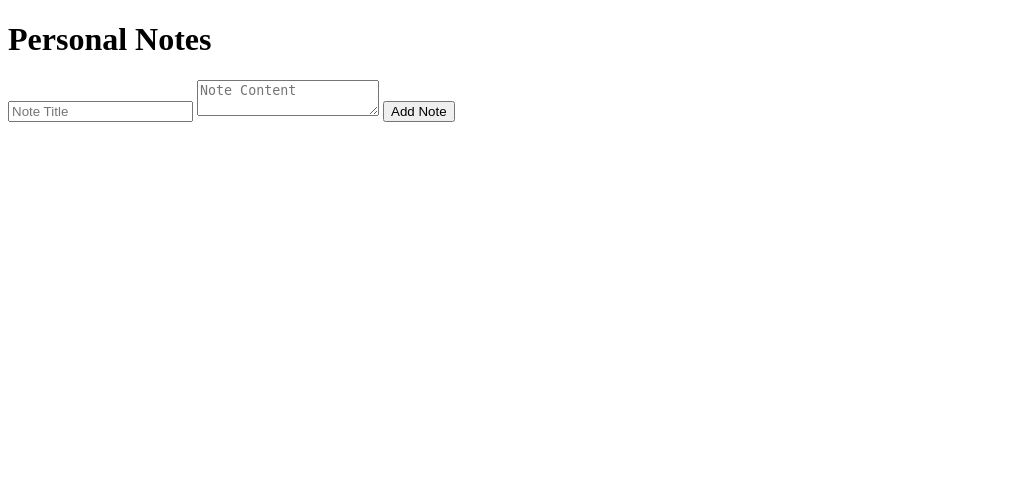
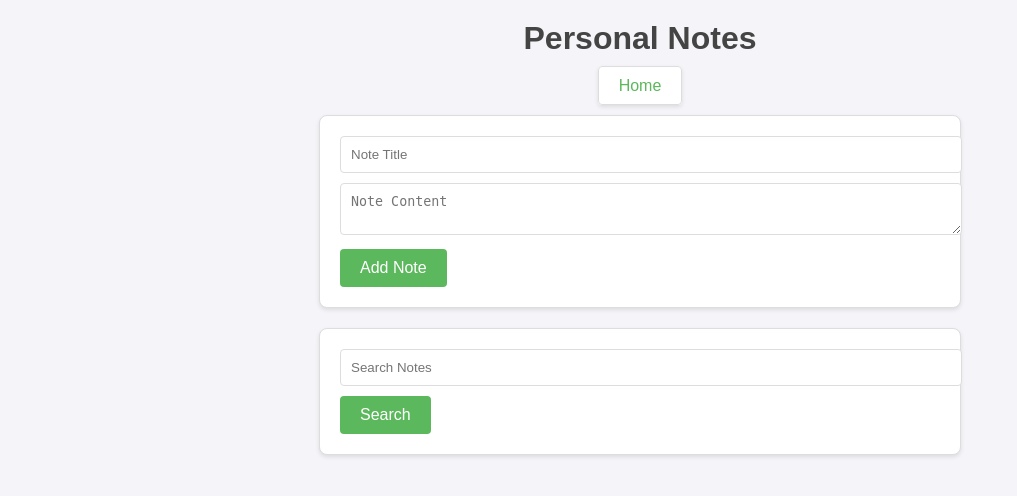
Before and after one commit to sonaliks29/notesapp, a Flask app: page / in a window 1280 px wide. Shown: the top 496 px of the page, without its empty margins (0-1017 px from the left). Run offline with Flask 3, Linux system fonts and the light colour scheme.

Commit message:
Second time  - working code

```diff
--- a/flask_personal_notes/app.py
+++ b/flask_personal_notes/app.py
@@ -57,5 +57,11 @@ def update(id):
     else:
         return render_template('update.html', note=note)
 
+@app.route('/search', methods=['GET'])
+def search():
+    query = request.args.get('query')
+    notes = Note.query.filter(Note.title.contains(query) | Note.content.contains(query)).order_by(Note.date_created.desc()).all()
+    return render_template('index.html', notes=notes)
+
 if __name__ == '__main__':
     app.run(debug=True)
--- /dev/null
+++ b/flask_personal_notes/static/styles.css
@@ -0,0 +1,113 @@
+/* styles.css */
+
+body {
+    font-family: Arial, sans-serif;
+    background-color: #f4f4f9;
+    margin: 0;
+    padding: 0;
+    color: #333;
+}
+
+h1 {
+    text-align: center;
+    margin: 20px 0;
+    color: #444;
+}
+
+nav {
+    text-align: center;
+    margin-bottom: 20px;
+}
+
+nav a {
+    text-decoration: none;
+    color: #5cb85c;
+    background-color: #fff;
+    padding: 10px 20px;
+    border: 1px solid #ddd;
+    border-radius: 4px;
+    box-shadow: 0 2px 4px rgba(0, 0, 0, 0.1);
+    transition: background-color 0.3s;
+}
+
+nav a:hover {
+    background-color: #4cae4c;
+    color: #fff;
+}
+
+form {
+    max-width: 600px;
+    margin: 20px auto;
+    padding: 20px;
+    background: #fff;
+    border: 1px solid #ddd;
+    border-radius: 8px;
+    box-shadow: 0 2px 4px rgba(0, 0, 0, 0.1);
+}
+
+form input[type="text"],
+form textarea {
+    width: 100%;
+    padding: 10px;
+    margin-bottom: 10px;
+    border: 1px solid #ddd;
+    border-radius: 4px;
+}
+
+form button {
+    display: inline-block;
+    padding: 10px 20px;
+    border: none;
+    background-color: #5cb85c;
+    color: white;
+    font-size: 16px;
+    cursor: pointer;
+    border-radius: 4px;
+    transition: background-color 0.3s;
+}
+
+form button:hover {
+    background-color: #4cae4c;
+}
+
+ul {
+    list-style-type: none;
+    padding: 0;
+    max-width: 600px;
+    margin: 20px auto;
+}
+
+ul li {
+    background: #fff;
+    margin: 10px 0;
+    padding: 20px;
+    border: 1px solid #ddd;
+    border-radius: 8px;
+    box-shadow: 0 2px 4px rgba(0, 0, 0, 0.1);
+}
+
+ul li h2 {
+    margin: 0 0 10px;
+    color: #333;
+}
+
+ul li p {
+    margin: 0 0 10px;
+    color: #555;
+}
+
+ul li small {
+    display: block;
+    margin-bottom: 10px;
+    color: #888;
+}
+
+ul li a {
+    color: #d9534f;
+    text-decoration: none;
+    margin-right: 10px;
+}
+
+ul li a:hover {
+    text-decoration: underline;
+}
--- a/flask_personal_notes/templates/index.html
+++ b/flask_personal_notes/templates/index.html
@@ -4,13 +4,21 @@
     <meta charset="UTF-8">
     <meta name="viewport" content="width=device-width, initial-scale=1.0">
     <title>Personal Notes</title>
+    <link rel="stylesheet" href="{{ url_for('static', filename='styles.css') }}">
 </head>
 <body>
     <h1>Personal Notes</h1>
+    <nav>
+        <a href="/">Home</a>
+    </nav>
     <form action="/add" method="post">
         <input type="text" name="title" placeholder="Note Title" required>
         <textarea name="content" placeholder="Note Content" required></textarea>
         <button type="submit">Add Note</button>
+    </form>
+    <form action="/search" method="get">
+        <input type="text" name="query" placeholder="Search Notes" required>
+        <button type="submit">Search</button>
     </form>
     <ul>
         {% for note in notes %}
```
